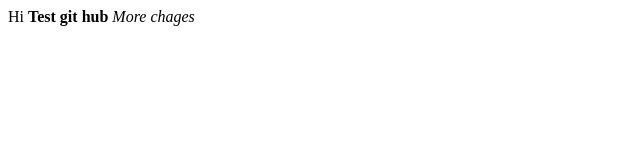
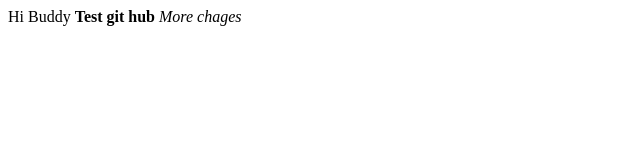
Before and after one commit to patilah/StaticWeb, a plain HTML site: page WebContent/index.html in a window 1280 px wide. Shown: the whole page, without its empty margins (0-640 px from the left). Drawn offline with Linux system fonts and the light colour scheme.

Commit message:
Changes message value

```diff
--- a/WebContent/index.html
+++ b/WebContent/index.html
@@ -5,7 +5,7 @@
 <title>Insert title here</title>
 </head>
 <body>
-Hi
+Hi Buddy
 <b>Test git hub</b>
 <i>More chages</i>
 </body>
```
